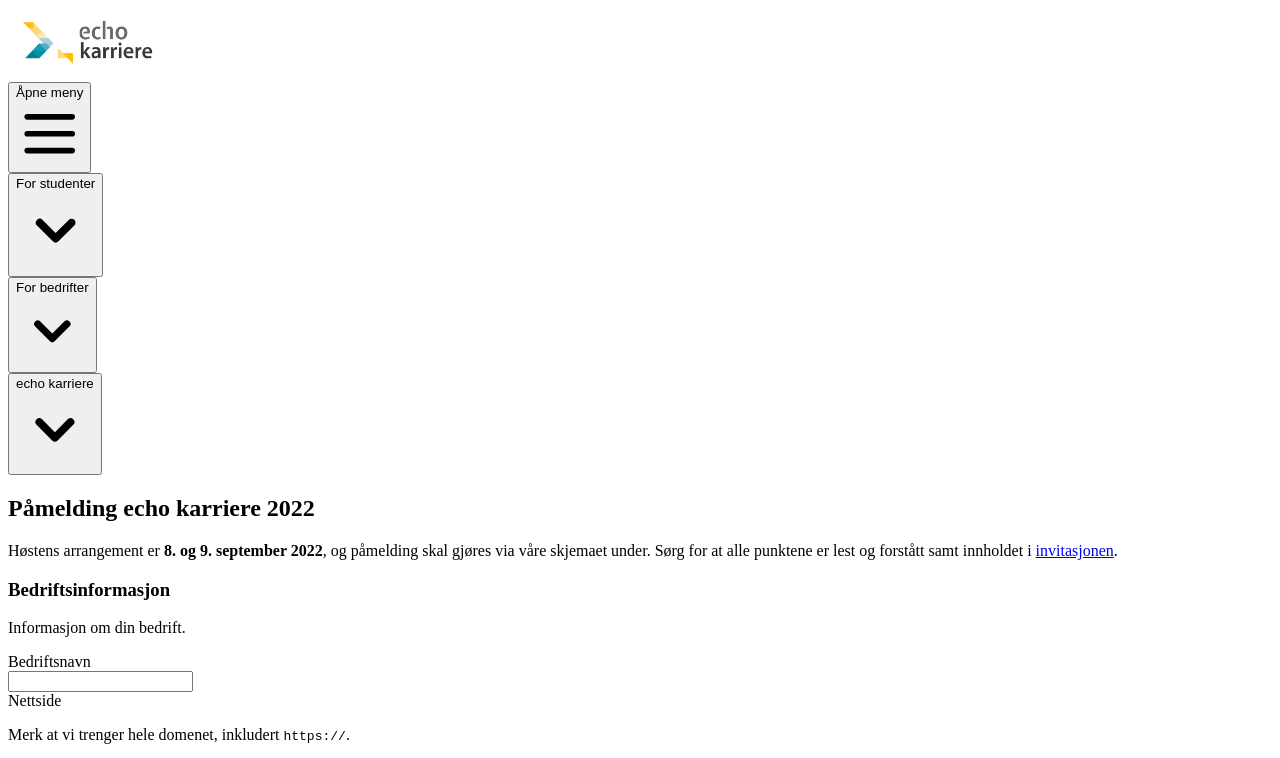
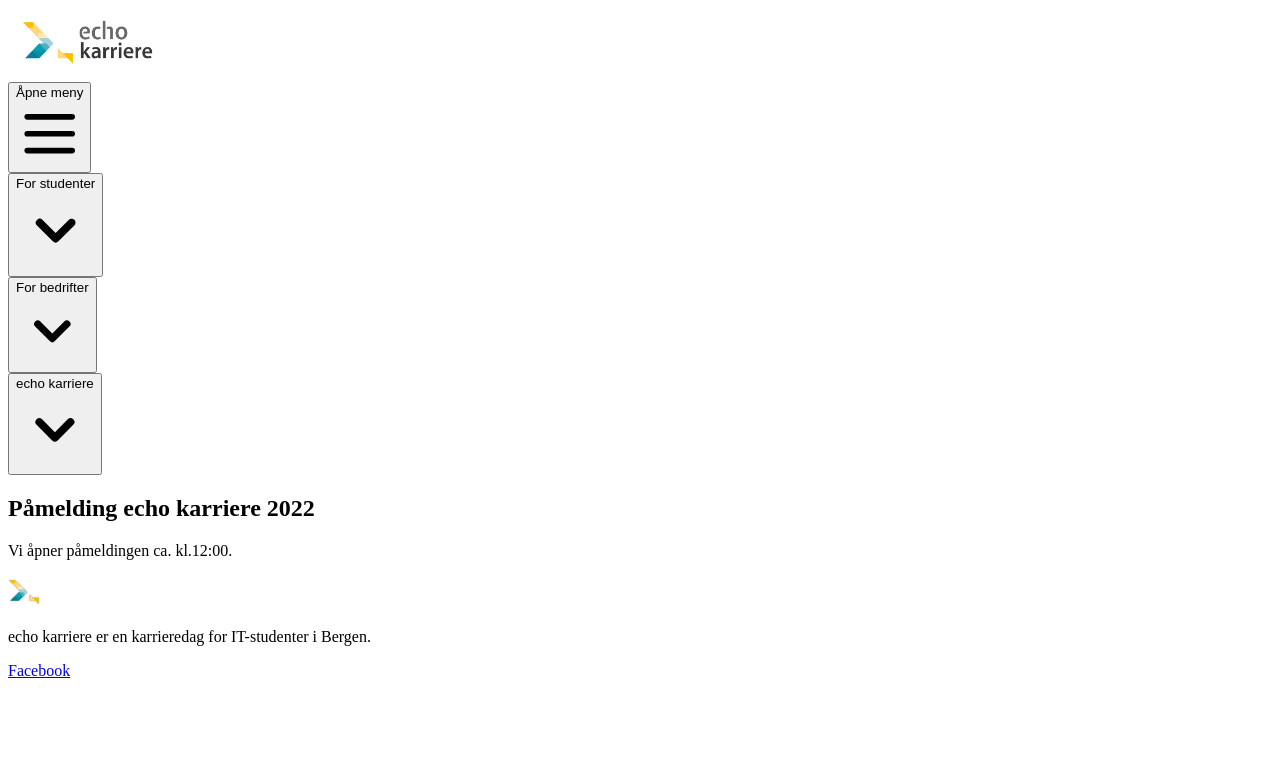
Before and after one commit to echo-karriere/web, a Next.js app: page /for-bedrifter/pamelding in a window 1280 px wide. Shown: the top 758 px of the page. Built offline with nearby package versions, Linux system fonts and the light colour scheme; a web font is replaced by a local one.

Commit message:
Just tested registration form

```diff
--- a/pages/for-bedrifter/pamelding.tsx
+++ b/pages/for-bedrifter/pamelding.tsx
@@ -1,10 +1,17 @@
-import { Container, Layout, RegistrationForm } from "@/components";
+import { Container, Layout } from "@/components";
 
 export default function Index(): JSX.Element {
   return (
-    <Layout title="Påmelding 2022" description="Påmeldingen for echo karriere 2022 er nå åpen.">
+    <Layout title="Påmelding 2022" description="Påmelding for echo karriere 2022">
       <Container>
-        <RegistrationForm />
+        <div className="bg-white py-16 px-4 overflow-hidden sm:px-6 lg:px-8 lg:py-24">
+          <div className="relative max-w-xl mx-auto">
+            <div>
+              <h2 className="text-center text-3xl font-bold text-gray-900 sm:text-4xl">Påmelding echo karriere 2022</h2>
+              <p className="mt-4 text-lg leading-6 text-gray-500">Vi åpner påmeldingen ca. kl.12:00.</p>
+            </div>
+          </div>
+        </div>
       </Container>
     </Layout>
   );
```
